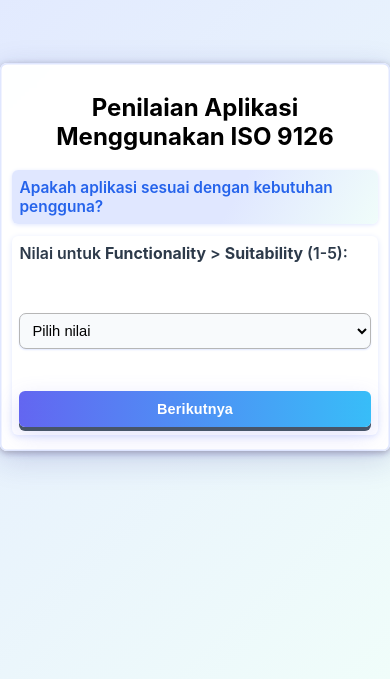
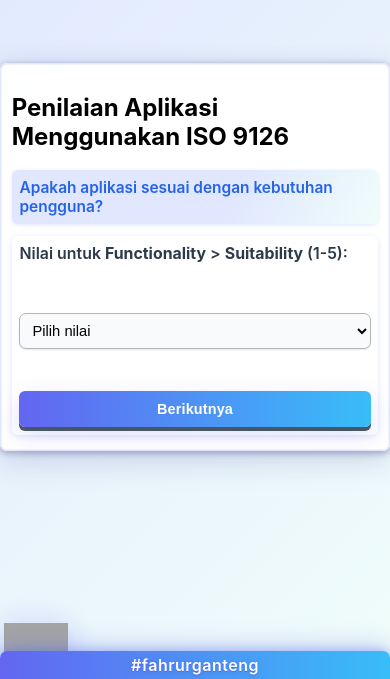
Before and after one commit to zucksfox/mutu, a plain HTML site: page index.html in a window 390 px wide. Shown: the part 165-844 px from the top of the page. Drawn offline with Linux system fonts and the light colour scheme; grey boxes are pictures that could not be loaded.

Commit message:
update file gambar

```diff
--- a/index.html
+++ b/index.html
@@ -8,13 +8,17 @@
 </head>
 <body>
   <div class="container">
-    <center>
     <h2>Penilaian Aplikasi Menggunakan ISO 9126</h2>
-    </center>
     <div id="app">
       <!-- Questions and results will be rendered here -->
     </div>
   </div>
+  <div class="bottom-img-area">
+    <img src="image/kobo.png" class="bottom-img" alt="Kobo Logo" />
+  </div>
+  <div class="bottom-bar">
+    <span class="bottom-bar-text">#fahrurganteng</span>
+  </div>
   <script src="app.js"></script>
 </body>
 </html>
--- a/style.css
+++ b/style.css
@@ -23,6 +23,7 @@ body {
   backdrop-filter: blur(2px);
   transition: box-shadow 0.25s cubic-bezier(.4,2,.6,1), transform 0.18s cubic-bezier(.4,2,.6,1);
   position: relative;
+  overflow-x: hidden;
 }
 .container:hover {
   box-shadow:
@@ -210,3 +211,113 @@ li {
     border-radius: 6px;
   }
 }
+.bottom-bar {
+  position: fixed;
+  left: 0;
+  right: 0;
+  bottom: 0;
+  height: 18px;
+  background: linear-gradient(90deg, #6366f1 0%, #38bdf8 100%);
+  box-shadow: 0 -4px 24px 0 #6366f155, 0 -1.5px 8px 0 #2563eb44;
+  border-top-left-radius: 0px;
+  border-top-right-radius: 0px;
+  z-index: 10;
+  display: flex;
+  align-items: center;
+  justify-content: center;
+  transition: box-shadow 0.5s;
+}
+@media (max-width: 700px) {
+  .bottom-bar {
+    height: 36px;
+    border-top-left-radius: 10px;
+    border-top-right-radius: 10px;
+  }
+}
+@media (max-width: 420px) {
+  .bottom-bar {
+    height: 28px;
+    border-top-left-radius: 7px;
+    border-top-right-radius: 7px;
+  }
+}
+.bottom-bar-text {
+  color: #fff;
+  font-weight: 600;
+  font-size: 1em;
+  letter-spacing: 0.03em;
+  text-shadow: 0 1px 4px #2563eb55, 0 1px 0 #6366f1;
+  font-family: inherit;
+}
+#app {
+  transition: transform 0.35s cubic-bezier(.4,2,.6,1), opacity 0.35s cubic-bezier(.4,2,.6,1);
+}
+.slide-out-left {
+  transform: translateX(-60vw);
+  opacity: 0;
+}
+.slide-in-right {
+  transform: translateX(60vw);
+  opacity: 0;
+  animation: slideInRight 0.35s cubic-bezier(.4,2,.6,1) forwards;
+}
+@keyframes slideInRight {
+  from { transform: translateX(60vw); opacity: 0; }
+  to { transform: translateX(0); opacity: 1; }
+}
+.bottom-bar-img {
+  height: 16px;
+  width: auto;
+  margin-right: 10px;
+  display: inline-block;
+  vertical-align: middle;
+}
+@media (max-width: 700px) {
+  .bottom-bar-img {
+    height: 13px;
+    margin-right: 7px;
+  }
+}
+@media (max-width: 420px) {
+  .bottom-bar-img {
+    height: 10px;
+    margin-right: 5px;
+  }
+}
+.bottom-img-area {
+  width: 100%;
+  display: flex;
+  justify-content: flex-start;
+  align-items: flex-end;
+  position: fixed;
+  left: 0;
+  bottom: 24px;
+  z-index: 9;
+  pointer-events: none;
+  padding-left: 18px;
+}
+.bottom-img {
+  height: 150px;
+  width: auto;
+  opacity: 0.92;
+  filter: drop-shadow(0 2px 15px #6366f144);
+  pointer-events: none;
+}
+@media (max-width: 700px) {
+  .bottom-img-area {
+    bottom: 18px;
+    padding-left: 8px;
+  }
+  .bottom-img {
+    height: 80px;
+  }
+}
+@media (max-width: 420px) {
+  .bottom-img-area {
+    bottom: 8px;
+    padding-left: 4px;
+  }
+  .bottom-img {
+    height: 48px;
+  }
+}
```
Also changed, not shown: 1 other file.
